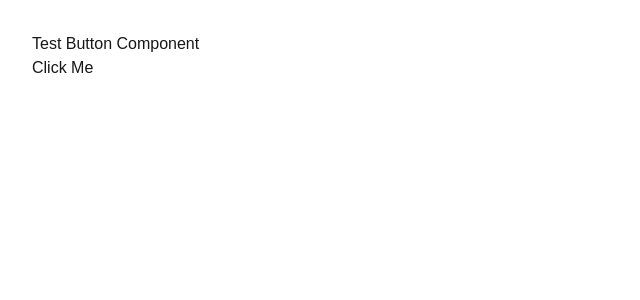
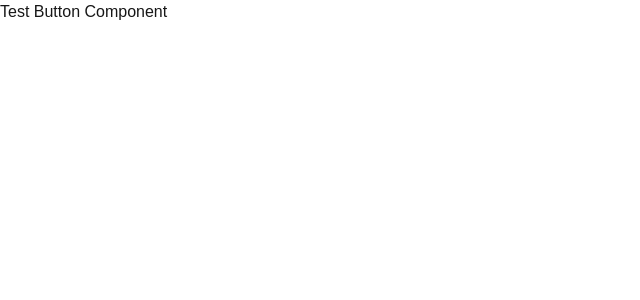
Before and after one commit to Rose4tune/bookstore-app, a Next.js app in the folder frontend/: page / in a window 1280 px wide. Shown: the top 300 px of the page, without its empty margins (0-640 px from the left). Built offline with nearby package versions, Linux system fonts and the light colour scheme.

Commit message:
remove: 테스트 코드 삭제

```diff
--- a/frontend/app/page.tsx
+++ b/frontend/app/page.tsx
@@ -1,7 +1,6 @@
 "use client";
 
 import React from "react";
-import Button from "../components/Button";
 
 export default function Home() {
   const handleButtonClick = () => {
@@ -9,9 +8,8 @@ export default function Home() {
   };
 
   return (
-    <div style={{ padding: "2rem" }}>
+    <div>
       <h1>Test Button Component</h1>
-      <Button label="Click Me" onClick={handleButtonClick} />
     </div>
   );
 }
--- a/frontend/components/Button.tsx
+++ /dev/null
@@ -1,16 +0,0 @@
-import React from "react";
-
-interface ButtonProps {
-  label: string;
-  onClick: () => void;
-}
-
-const Button = ({ label, onClick }: ButtonProps) => {
-  return (
-    <button data-testid="custom-button" onClick={onClick}>
-      {label}
-    </button>
-  );
-};
-
-export default Button;
```
Also changed, not shown: 1 other file (tests, documents, lock files or other folders).
